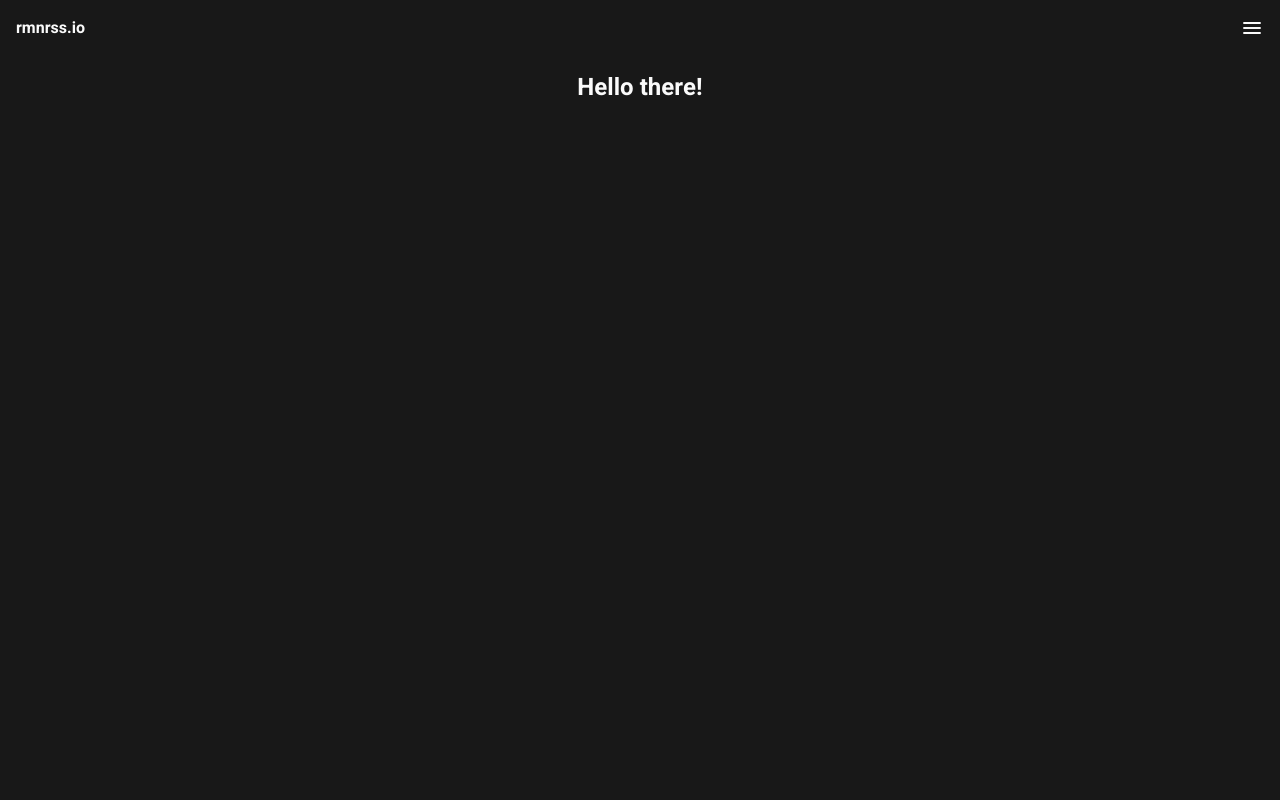
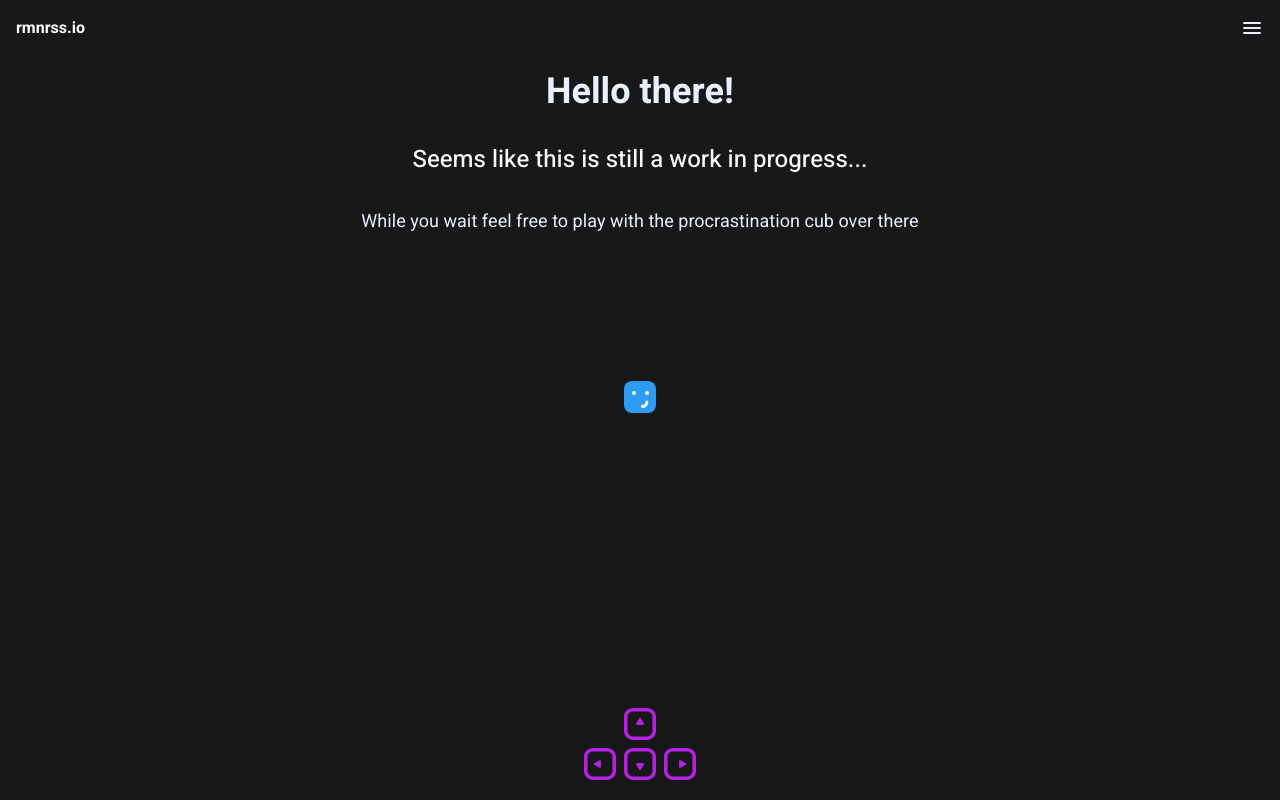
Before and after one commit to RmnRss/rmnrss.github.io, a Next.js app: page / in a window 1280 px wide. Built offline with nearby package versions, Linux system fonts and the light colour scheme.

Commit message:
added keyboard and cube to main page

```diff
--- a/pages/index.tsx
+++ b/pages/index.tsx
@@ -1,3 +1,5 @@
+import Keyboard from "../components/Keyboard"
+import ProcrastinationCube from "../components/ProcrastinationCube"
 import SEO from "../components/seo"
 import FullscreenLayout from "../layouts/FullscreenLayout"
 
@@ -7,7 +9,22 @@ function IndexPage() {
       <SEO title="rmnrss.io" />
       <FullscreenLayout title="rmnrss.io">
         <div className="w-full h-full flex flex-col align-middle justify-start p-4">
-          <h1 className="text-2xl font-bold text-center">Hello there!</h1>
+          <h1 className="text-4xl font-bold text-lightBlue text-center mb-8">
+            Hello there!
+          </h1>
+          <b className="text-2xl font-medium text-center  mb-8">
+            Seems like this is still a work in progress...
+          </b>
+          <p className="text-lg text-lightBlue text-center">
+            While you wait feel free to play with the procrastination cub over
+            there
+          </p>
+          <div className="m-auto">
+            <ProcrastinationCube />
+          </div>
+          <div className="mt-auto align-bottom">
+            <Keyboard />
+          </div>
         </div>
       </FullscreenLayout>
     </body>
```
